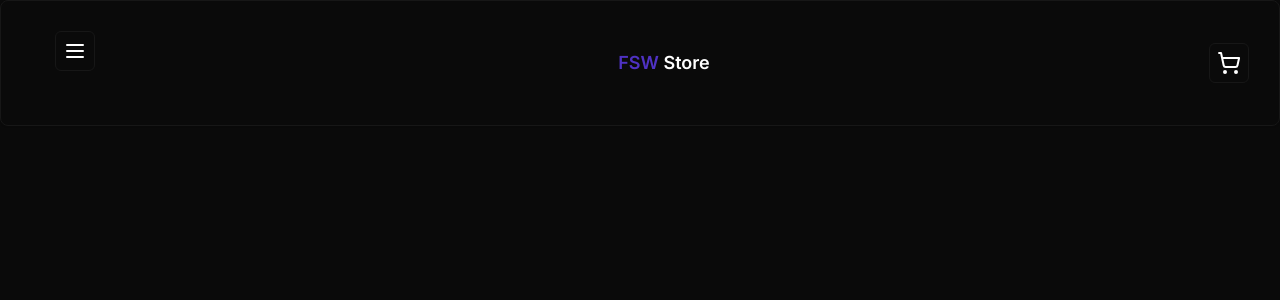
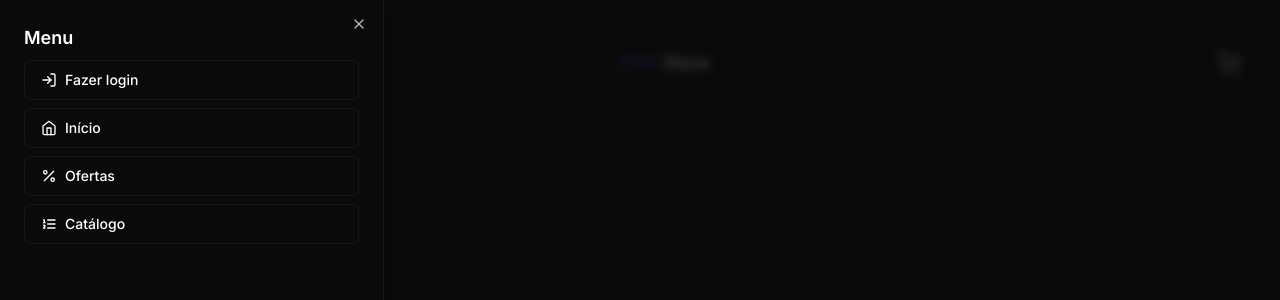
Before and after one commit to vallimmateus/fsw-store, a Next.js app: page / in a window 1280 px wide. Both pictures are taken after a click on the button 75 px from the left and 51 px from the top of the page. Shown: the top 300 px of the page. Built offline with nearby package versions, Linux system fonts and the light colour scheme.

Commit message:
feat: add header menu using sheet component

```diff
--- a/package.json
+++ b/package.json
@@ -10,6 +10,7 @@
   },
   "dependencies": {
     "@prisma/client": "^5.4.2",
+    "@radix-ui/react-dialog": "^1.0.5",
     "@radix-ui/react-slot": "^1.0.2",
     "class-variance-authority": "^0.7.0",
     "clsx": "^2.0.0",
--- a/src/components/ui/header.tsx
+++ b/src/components/ui/header.tsx
@@ -1,14 +1,49 @@
-import { MenuIcon, ShoppingCartIcon } from "lucide-react";
+import {
+  MenuIcon,
+  ShoppingCartIcon,
+  LogInIcon,
+  PercentIcon,
+  ListOrderedIcon,
+  HomeIcon,
+} from "lucide-react";
 import { Button } from "./button";
 import { Card, CardContent } from "./card";
+import { Sheet, SheetContent, SheetHeader, SheetTrigger } from "./sheet";
 
 const Header = () => {
   return (
     <Card className="flex items-center justify-between p-[1.875rem]">
       <CardContent>
-        <Button size="icon" variant="outline">
-          <MenuIcon />
-        </Button>
+        <Sheet>
+          <SheetTrigger asChild>
+            <Button size="icon" variant="outline">
+              <MenuIcon />
+            </Button>
+          </SheetTrigger>
+          <SheetContent side="left">
+            <SheetHeader className="text-left text-lg font-semibold">
+              Menu
+            </SheetHeader>
+            <div className="mt-2 flex flex-col gap-2">
+              <Button variant="outline" className="w-full justify-start gap-2">
+                <LogInIcon size={16} />
+                Fazer login
+              </Button>
+              <Button variant="outline" className="w-full justify-start gap-2">
+                <HomeIcon size={16} />
+                Início
+              </Button>
+              <Button variant="outline" className="w-full justify-start gap-2">
+                <PercentIcon size={16} />
+                Ofertas
+              </Button>
+              <Button variant="outline" className="w-full justify-start gap-2">
+                <ListOrderedIcon size={16} />
+                Catálogo
+              </Button>
+            </div>
+          </SheetContent>
+        </Sheet>
       </CardContent>
       <h1 className="text-lg font-semibold">
         <span className="text-primary">FSW</span> Store
--- /dev/null
+++ b/src/components/ui/sheet.tsx
@@ -0,0 +1,146 @@
+"use client"
+
+import * as React from "react"
+import * as SheetPrimitive from "@radix-ui/react-dialog"
+import { cva, type VariantProps } from "class-variance-authority"
+import { X } from "lucide-react"
+
+import { cn } from "@/lib/utils"
+
+const Sheet = SheetPrimitive.Root
+
+const SheetTrigger = SheetPrimitive.Trigger
+
+const SheetClose = SheetPrimitive.Close
+
+const SheetPortal = ({
+  className,
+  ...props
+}: SheetPrimitive.DialogPortalProps) => (
+  <SheetPrimitive.Portal className={cn(className)} {...props} />
+)
+SheetPortal.displayName = SheetPrimitive.Portal.displayName
+
+const SheetOverlay = React.forwardRef<
+  React.ElementRef<typeof SheetPrimitive.Overlay>,
+  React.ComponentPropsWithoutRef<typeof SheetPrimitive.Overlay>
+>(({ className, ...props }, ref) => (
+  <SheetPrimitive.Overlay
+    className={cn(
+      "fixed inset-0 z-50 bg-background/80 backdrop-blur-sm data-[state=open]:animate-in data-[state=closed]:animate-out data-[state=closed]:fade-out-0 data-[state=open]:fade-in-0",
+      className
+    )}
+    {...props}
+    ref={ref}
+  />
+))
+SheetOverlay.displayName = SheetPrimitive.Overlay.displayName
+
+const sheetVariants = cva(
+  "fixed z-50 gap-4 bg-background p-6 shadow-lg transition ease-in-out data-[state=open]:animate-in data-[state=closed]:animate-out data-[state=closed]:duration-300 data-[state=open]:duration-500",
+  {
+    variants: {
+      side: {
+        top: "inset-x-0 top-0 border-b data-[state=closed]:slide-out-to-top data-[state=open]:slide-in-from-top",
+        bottom:
+          "inset-x-0 bottom-0 border-t data-[state=closed]:slide-out-to-bottom data-[state=open]:slide-in-from-bottom",
+        left: "inset-y-0 left-0 h-full w-3/4 border-r data-[state=closed]:slide-out-to-left data-[state=open]:slide-in-from-left sm:max-w-sm",
+        right:
+          "inset-y-0 right-0 h-full w-3/4  border-l data-[state=closed]:slide-out-to-right data-[state=open]:slide-in-from-right sm:max-w-sm",
+      },
+    },
+    defaultVariants: {
+      side: "right",
+    },
+  }
+)
+
+interface SheetContentProps
+  extends React.ComponentPropsWithoutRef<typeof SheetPrimitive.Content>,
+    VariantProps<typeof sheetVariants> {}
+
+const SheetContent = React.forwardRef<
+  React.ElementRef<typeof SheetPrimitive.Content>,
+  SheetContentProps
+>(({ side = "right", className, children, ...props }, ref) => (
+  <SheetPortal>
+    <SheetOverlay />
+    <SheetPrimitive.Content
+      ref={ref}
+      className={cn(sheetVariants({ side }), className)}
+      {...props}
+    >
+      {children}
+      <SheetPrimitive.Close className="absolute right-4 top-4 rounded-sm opacity-70 ring-offset-background transition-opacity hover:opacity-100 focus:outline-none focus:ring-2 focus:ring-ring focus:ring-offset-2 disabled:pointer-events-none data-[state=open]:bg-secondary">
+        <X className="h-4 w-4" />
+        <span className="sr-only">Close</span>
+      </SheetPrimitive.Close>
+    </SheetPrimitive.Content>
+  </SheetPortal>
+))
+SheetContent.displayName = SheetPrimitive.Content.displayName
+
+const SheetHeader = ({
+  className,
+  ...props
+}: React.HTMLAttributes<HTMLDivElement>) => (
+  <div
+    className={cn(
+      "flex flex-col space-y-2 text-center sm:text-left",
+      className
+    )}
+    {...props}
+  />
+)
+SheetHeader.displayName = "SheetHeader"
+
+const SheetFooter = ({
+  className,
+  ...props
+}: React.HTMLAttributes<HTMLDivElement>) => (
+  <div
+    className={cn(
+      "flex flex-col-reverse sm:flex-row sm:justify-end sm:space-x-2",
+      className
+    )}
+    {...props}
+  />
+)
+SheetFooter.displayName = "SheetFooter"
+
+const SheetTitle = React.forwardRef<
+  React.ElementRef<typeof SheetPrimitive.Title>,
+  React.ComponentPropsWithoutRef<typeof SheetPrimitive.Title>
+>(({ className, ...props }, ref) => (
+  <SheetPrimitive.Title
+    ref={ref}
+    className={cn("text-lg font-semibold text-foreground", className)}
+    {...props}
+  />
+))
+SheetTitle.displayName = SheetPrimitive.Title.displayName
+
+const SheetDescription = React.forwardRef<
+  React.ElementRef<typeof SheetPrimitive.Description>,
+  React.ComponentPropsWithoutRef<typeof SheetPrimitive.Description>
+>(({ className, ...props }, ref) => (
+  <SheetPrimitive.Description
+    ref={ref}
+    className={cn("text-sm text-muted-foreground", className)}
+    {...props}
+  />
+))
+SheetDescription.displayName = SheetPrimitive.Description.displayName
+
+export {
+  Sheet,
+  SheetPortal,
+  SheetOverlay,
+  SheetTrigger,
+  SheetClose,
+  SheetContent,
+  SheetHeader,
+  SheetFooter,
+  SheetTitle,
+  SheetDescription,
+}
```
Also changed, not shown: 1 other file (tests, documents, lock files or other folders).
